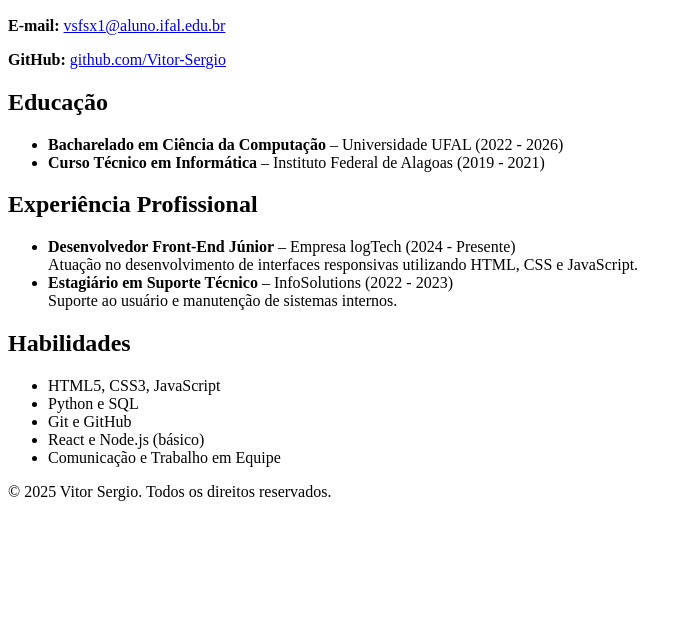
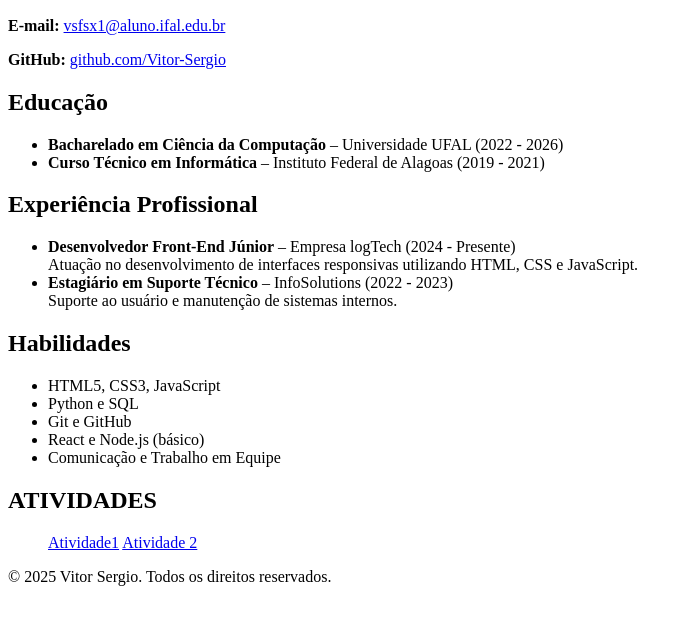
Before and after one commit to Vitor-Sergio/Vitor-Sergio.github.io, a plain HTML site: page index.html in a window 1280 px wide. Shown: the part 182-800 px from the top of the page, without its empty margins (0-692 px from the left). Drawn offline with Linux system fonts and the light colour scheme.

Commit message:
Add activities section with links to activities

```diff
--- a/index.html
+++ b/index.html
@@ -55,6 +55,14 @@
                 <li>Comunicação e Trabalho em Equipe</li>
             </ul>
         </section>
+         <section id="atividades">
+            <h2>ATIVIDADES</h2>
+             <ul>
+                <a href="https://vitorsergio.github.io/atividade1.html">Atividade1</a>
+                <a href="Vitor-Sergio.github.io/atividade2.html">Atividade 2</a>
+
+            </ul>
+        </section>
     </main>
 
     <footer>
```
